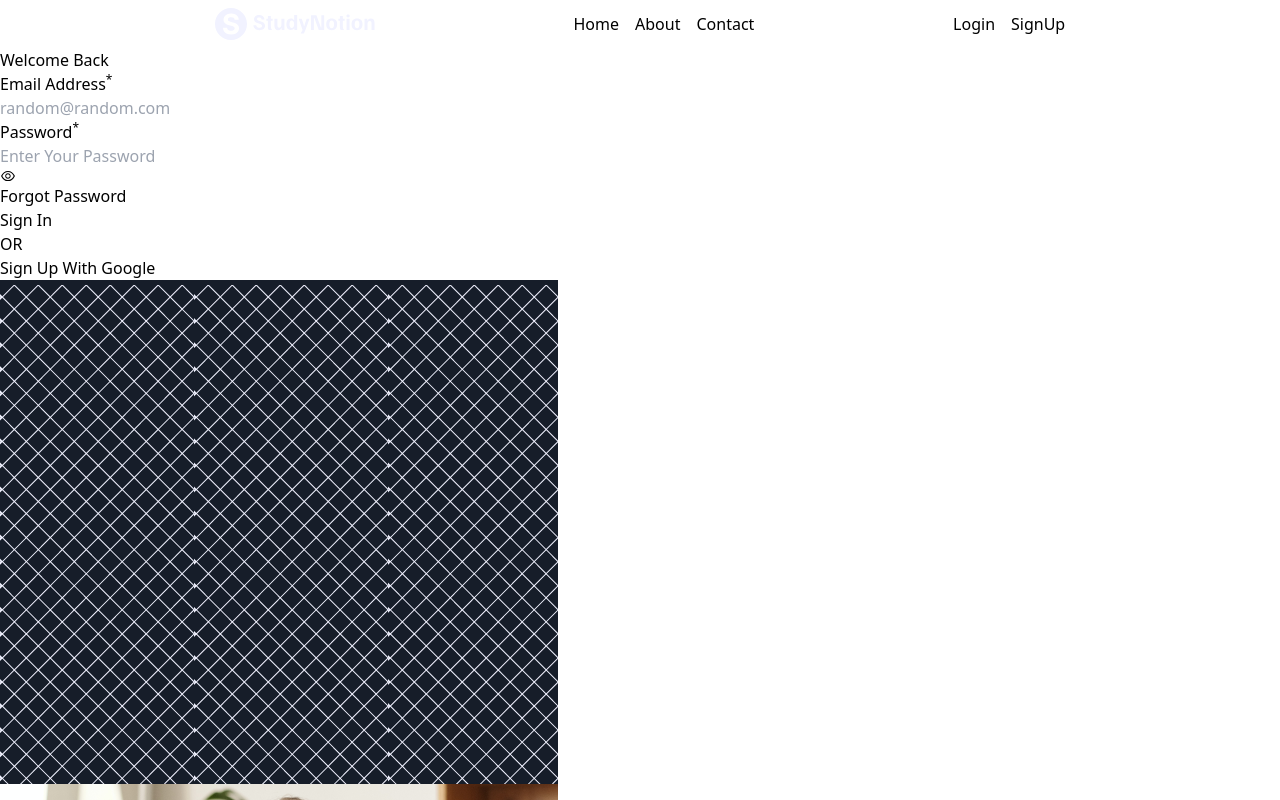
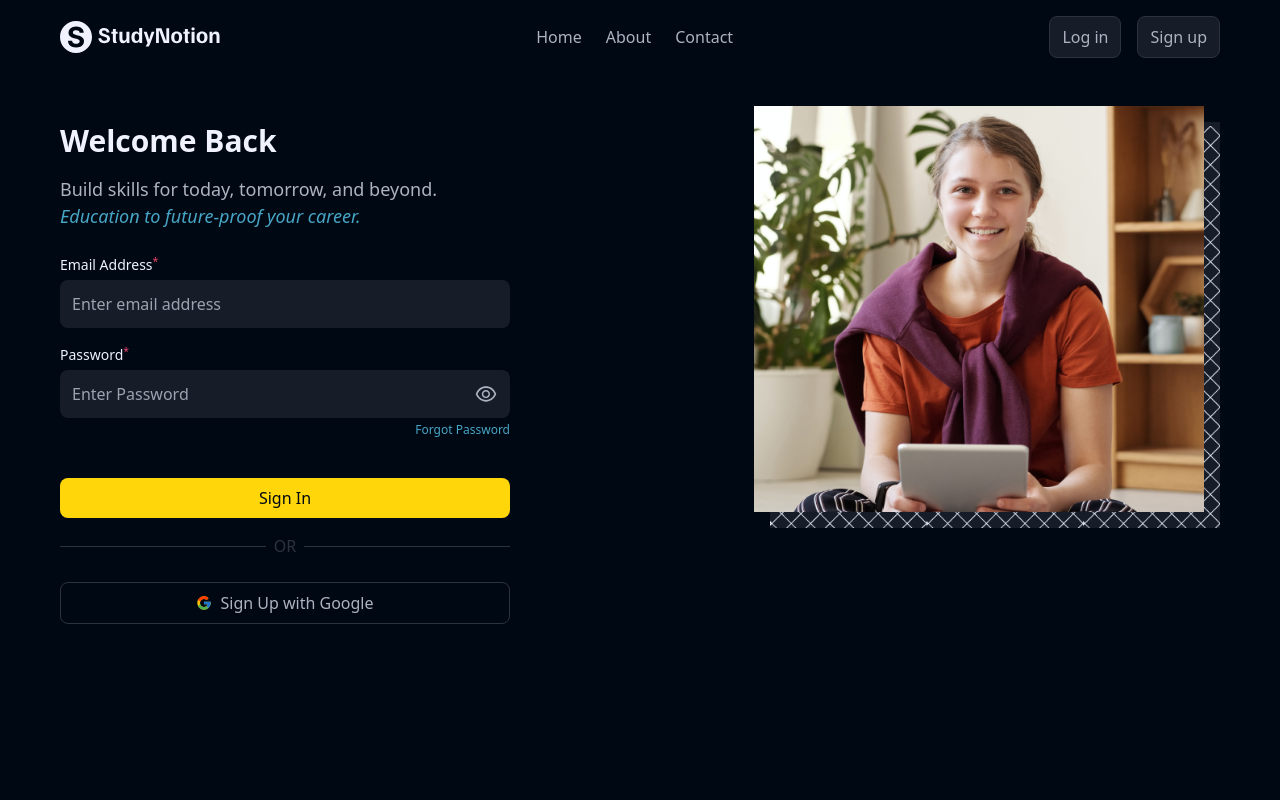
Before and after one commit to NikshayMohla/router-project, a React (Create React App) app: page /login in a window 1280 px wide. Shown: the top 800 px of the page. Built offline with nearby package versions, Linux system fonts and the light colour scheme.

Commit message:
Styling Using TailWind

```diff
--- a/src/App.js
+++ b/src/App.js
@@ -1,26 +1,39 @@
-import React, { useState } from "react";
 import { Route, Routes } from "react-router-dom";
-import Navbar from "./components/Navbar";
-import Home from "./pages/Home";
-import Login from "./pages/Login";
-import Signup from "./pages/Signup";
-import Dashboard from "./pages/Dashboard";
 import "./App.css";
+import Navbar from "./components/Navbar"
+import Home from "./pages/Home"
+import Login from "./pages/Login"
+import Signup from "./pages/Signup"
+import Dashboard from "./pages/Dashboard"
+import { useEffect, useState } from 'react'
+import PrivateRoute from "./components/PrivateRoute";
+
 
 function App() {
-    const [isLoggedIn, setIsLoggedIn] = useState(false);
 
-    return (
-        <div>
-            <Navbar isLoggedIn={isLoggedIn} setIsLoggedIn={setIsLoggedIn} />
-            <Routes>
-                <Route path="/" element={<Home />} />
-                <Route path="/login" element={<Login setIsLoggedIn={setIsLoggedIn} />} />
-                <Route path="/signup" element={<Signup setIsLoggedIn={setIsLoggedIn} />} />
-                <Route path="/dashboard" element={<Dashboard />} />
-            </Routes>
-        </div>
-    );
+  const [isLoggedIn, setIsLoggedIn] = useState(false);
+
+
+  return (
+    <div className="w-screen h-screen bg-richblack-900 flex flex-col">
+      <Navbar isLoggedIn={isLoggedIn} setIsLoggedIn={setIsLoggedIn}/>
+
+      <Routes>
+
+        <Route path="/" element= {<Home isLoggedIn={isLoggedIn}/>} />
+        <Route path="/login" element = {<Login  setIsLoggedIn={setIsLoggedIn} />} />
+        <Route path="/signup" element={<Signup  setIsLoggedIn={setIsLoggedIn} />} />
+        <Route path="/dashboard" element = {
+          <PrivateRoute isLoggedIn={isLoggedIn}>
+              <Dashboard/>
+          </PrivateRoute>
+
+        } />
+
+      </Routes>
+
+    </div>
+    )
 }
 
 export default App;
--- a/src/components/LoginForm.jsx
+++ b/src/components/LoginForm.jsx
@@ -1,64 +1,95 @@
-import React, { useState } from 'react';
-import toast from 'react-hot-toast';
+import React, { useState } from 'react'
 import { AiOutlineEye, AiOutlineEyeInvisible } from "react-icons/ai";
 import { Link, useNavigate } from 'react-router-dom';
+import { toast } from 'react-hot-toast';
 
-const LoginForm = ({ setIsLoggedIn }) => {
-    const [formData, setFormData] = useState({
-        email: "",
-        password: ""
-    });
 
-    const changeHandler = (e) => {
-        setFormData((prevData) => ({
-            ...prevData,
-            [e.target.name]: e.target.value
-        }));
-    };
-
-    const [showPassword, setShowPassword] = useState(false);
+const LoginForm = ({setIsLoggedIn}) => {
 
     const navigate = useNavigate();
-    const submitHandler = (e) => {
-        e.preventDefault();
+
+    const [formData, setFormData] = useState( {
+        email:"", password:""
+    })
+
+    const[showPassword, setShowPassword] = useState(false);
+
+    function changeHandler(event) {
+
+        setFormData( (prevData) =>(
+            {
+                ...prevData,
+                [event.target.name]:event.target.value
+            }
+        ) )
+
+    }
+
+    function submitHandler(event) {
+        event.preventDefault();
         setIsLoggedIn(true);
-        toast.success("Logged In Successfully");
+        toast.success("Logged In");
+        console.log("Printing the formData ");
+        console.log(formData)
         navigate("/dashboard");
-    };
+    }
 
   return (
-        <form onSubmit={submitHandler}>
-            <label htmlFor="email">
-                <p>Email Address<sup>*</sup></p>
+    <form onSubmit={submitHandler}
+    className="flex flex-col w-full gap-y-4 mt-6">
+
+        <label className='w-full'>
+            <p className='text-[0.875rem] text-richblack-5 mb-1 leading-[1.375rem]'>
+                Email Address<sup className='text-pink-200'>*</sup>
+            </p>
             <input
                 required
                 type="email"
-                    value={formData.email}
+                value = {formData.email}
                 onChange={changeHandler}
-                    placeholder='random@random.com'
-                    name='email'
+                placeholder="Enter email address"
+                name="email"
+                className='bg-richblack-800 rounded-[0.5rem] text-richblack-5 w-full p-[12px]'
             />
         </label>
-            <label htmlFor="password">
-                <p>Password<sup>*</sup></p>
+
+        <label className='w-full relative'>
+            <p className='text-[0.875rem] text-richblack-5 mb-1 leading-[1.375rem]'>
+                Password<sup className='text-pink-200'>*</sup>
+            </p>
             <input
                 required
-                    type={showPassword ? "text" : "password"}
-                    value={formData.password}
+                type= {showPassword ? ("text") : ("password")}
+                value = {formData.password}
                 onChange={changeHandler}
-                    placeholder='Enter Your Password'
-                    name='password'
+                placeholder="Enter Password"
+                name="password"
+                className='bg-richblack-800 rounded-[0.5rem] text-richblack-5 w-full p-[12px]'
             />
-                <span onClick={() => setShowPassword((prev) => !prev)}>
-                    {showPassword ? <AiOutlineEyeInvisible /> : <AiOutlineEye />}
+
+            <span
+            className='absolute right-3 top-[38px] cursor-pointer'
+            onClick={() => setShowPassword((prev) => !prev)}>
+                {showPassword ?
+
+                (<AiOutlineEyeInvisible fontSize={24} fill='#AFB2BF'/>) :
+
+                (<AiOutlineEye fontSize={24} fill='#AFB2BF'/>)}
             </span>
-                <Link to="/forgot-password">
-                    <p>Forgot Password</p>
+
+            <Link to="#">
+                <p className='text-xs mt-1 text-blue-100 max-w-max ml-auto'>
+                    Forgot Password
+                </p>
             </Link>
         </label>
-            <button>Sign In</button>
+
+        <button className='bg-yellow-50 rounded-[8px] font-medium text-richblack-900 px-[12px] py-[8px] mt-6'>
+            Sign In
+        </button>
+
     </form>
-    );
-};
+  )
+}
 
-export default LoginForm;
+export default LoginForm
--- a/src/components/Navbar.jsx
+++ b/src/components/Navbar.jsx
@@ -1,69 +1,77 @@
 import React from 'react'
 import logo from "../assets/Logo.svg"
-import { Link, useNavigate } from 'react-router-dom'
-import toast from 'react-hot-toast'
+import {Link} from "react-router-dom"
+import {toast} from "react-hot-toast"
 
-const Navbar = ({ isLoggedIn, setIsLoggedIn }) => {
-    let navigate=useNavigate()
+
+const Navbar = (props) => {
+    let isLoggedIn = props.isLoggedIn;
+    let setIsLoggedIn = props.setIsLoggedIn;
+
   return (
-        <div className='flex justify-evenly items-center px-4 py-2'>
+    <div className='flex justify-between items-center w-11/12 max-w-[1160px] py-4 mx-auto'>
+
         <Link to="/">
-                <img src={logo} alt="LOGO" width={160} height={32} loading='lazy' />
+            <img src={logo} alt="Logo" width={160} height={32} loading="lazy"/>
         </Link>
 
         <nav>
-                <ul className="flex gap-4">
+            <ul className='text-richblack-100 flex gap-x-6'>
                 <li>
-                        <Link to="/">
-                            Home
-                        </Link>
+                    <Link to="/">Home</Link>
                 </li>
                 <li>
-                        <Link to="/about">
-                            About
-                        </Link>
+                    <Link to="/">About</Link>
                 </li>
                 <li>
-                        <Link to="/contact">
-                            Contact
-                        </Link>
+                    <Link to="/">Contact</Link>
                 </li>
             </ul>
         </nav>
 
-            <div className='flex gap-4'>
-                {!isLoggedIn ? (
-                    <>
+        {/* Login - SignUp - LogOut - Dashboard */}
+        <div className='flex items-center gap-x-4'>
+            { !isLoggedIn &&
                 <Link to="/login">
-                            <button className="btn">
-                                Login
+                    <button className='bg-richblack-800 text-richblack-100 py-[8px]
+                    px-[12px] rounded-[8px] border border-richblack-700'>
+                        Log in
                     </button>
                 </Link>
+            }
+            { !isLoggedIn &&
                 <Link to="/signup">
-                            <button className="btn">
-                                SignUp
+                    <button  className='bg-richblack-800 text-richblack-100 py-[8px]
+                    px-[12px] rounded-[8px] border border-richblack-700'>
+                        Sign up
                     </button>
                 </Link>
-                    </>
-                ) : (
-                    <>
+            }
+            { isLoggedIn &&
+                <Link to="/">
+                    <button onClick={() => {
+                        setIsLoggedIn(false);
+                        toast.success("Logged Out");
+                    }}
+                    className='bg-richblack-800 text-richblack-100 py-[8px]
+                    px-[12px] rounded-[8px] border border-richblack-700'>
+                        Log Out
+                    </button>
+                </Link>
+            }
+            { isLoggedIn &&
                 <Link to="/dashboard">
-                            <button className="btn">
+                    <button
+                     className='bg-richblack-800 text-richblack-100 py-[8px]
+                    px-[12px] rounded-[8px] border border-richblack-700'>
                         Dashboard
                     </button>
                 </Link>
-                        <button onClick={() => {
-                            setIsLoggedIn(false);
-                            toast.success("Logged Out");
-                            navigate("/")
-                        }} className="btn">
-                            LogOut
-                        </button>
-                    </>
-                )}
+            }
         </div>
+
     </div>
-    );
+  )
 }
 
-export default Navbar;
+export default Navbar
--- /dev/null
+++ b/src/components/PrivateRoute.js
@@ -0,0 +1,13 @@
+import React from 'react'
+import {Navigate} from 'react-router-dom';
+
+const PrivateRoute = ({isLoggedIn, children}) => {
+  if(isLoggedIn) {
+    return children;
+  }
+  else {
+    return <Navigate to="/login"/>
+  }
+}
+
+export default PrivateRoute
--- a/src/components/SignupForm.jsx
+++ b/src/components/SignupForm.jsx
@@ -1,113 +1,185 @@
-import React, { useState } from 'react';
-import toast from 'react-hot-toast';
+import React, { useState } from 'react'
 import { AiOutlineEye, AiOutlineEyeInvisible } from "react-icons/ai";
+import {toast} from "react-hot-toast"
 import { useNavigate } from 'react-router-dom';
 
-const SignupForm = ({ setIsLoggedIn }) => {
+
+const SignupForm = ({setIsLoggedIn}) => {
+    const navigate = useNavigate();
+
     const [formData, setFormData] = useState({
-        firstName: "",
-        lastName: "",
-        email: "",
-        password: "",
-        confirmPassword: ""
-    });
+        firstName:"",
+        lastName:"",
+        email:"",
+        password:"",
+        confirmPassword:""
+    })
 
-    const changeHandler = (e) => {
-        setFormData((prevData) => ({
+    const [showPassword, setShowPassword] = useState(false);
+    const [showConfirmPassword, setShowConfirmPassword] = useState(false);
+    const [accountType, setAccountType] = useState("student");
+
+    function changeHandler(event) {
+
+        setFormData( (prevData) =>(
+            {
                 ...prevData,
-            [e.target.name]: e.target.value
-        }));
+                [event.target.name]:event.target.value
+            }
+        ) )
+
+    }
+
+    function submitHandler(event) {
+        event.preventDefault();
+        if(formData.password != formData.confirmPassword) {
+            toast.error("Passwords do not match");
+            return ;
+        }
+
+        setIsLoggedIn(true);
+        toast.success("Account Created");
+        const accountData = {
+            ...formData
         };
 
-    const [showPassword, setShowPassword] = useState(false);
-    let navigate = useNavigate()
-    const submitHandler = (e) => {
-        e.preventDefault();
-        if (formData.password != formData.confirmPassword) {
-            toast.error("Sahi Password Daal")
-            return;
+        const finalData = {
+            ...accountData,
+            accountType
         }
-        setIsLoggedIn(true)
-        toast.success(`Welcome`);
-        navigate("/dashboard")
+
+        console.log("printing Final account data ");
+        console.log(finalData);
+
+        navigate("/dashboard");
+
     }
+
 
   return (
     <div>
-            <div>
-                <button>Student</button>
-                <button>Instructor</button>
+        {/* student-Instructor tab */}
+        <div
+        className='flex bg-richblack-800 p-1 gap-x-1 my-6 rounded-full max-w-max'>
+
+            <button
+            className={`${accountType === "student"
+            ?
+              "bg-richblack-900 text-richblack-5"
+            :"bg-transparent text-richblack-200"} py-2 px-5 rounded-full transition-all duration-200`}
+            onClick={()=> setAccountType("student")}>
+                Student
+            </button>
+
+            <button
+            className={`${accountType === "instructor"
+            ?
+              "bg-richblack-900 text-richblack-5"
+            :"bg-transparent text-richblack-200"} py-2 px-5 rounded-full transition-all duration-200`}
+            onClick={() => setAccountType("instructor")}>
+                Instructor
+            </button>
         </div>
-            <form onSubmit={submitHandler}>
-                <div>
-                    <label htmlFor="firstName">
-                        <p>First Name <sup>*</sup></p>
-                    </label>
+
+        <form onSubmit={submitHandler} >
+        {/* first name and lastName */}
+            <div className='flex gap-x-4 mt-[20px]'>
+                    <label className='w-full'>
+                        <p className='text-[0.875rem] text-richblack-5 mb-1 leading-[1.375rem]'>First Name<sup className='text-pink-200'>*</sup></p>
                         <input
                             required
                             type="text"
-                        name='firstName'
+                            name="firstName"
                             onChange={changeHandler}
-                        placeholder='Enter First Name'
+                            placeholder="Enter First Name"
                             value={formData.firstName}
+                            className='bg-richblack-800 rounded-[0.5rem] text-richblack-5 w-full p-[12px]'
                         />
-                    <label htmlFor="lastName">
-                        <p>Last Name <sup>*</sup></p>
                     </label>
+
+                    <label className='w-full'>
+                        <p className='text-[0.875rem] text-richblack-5 mb-1 leading-[1.375rem]'>Last Name<sup className='text-pink-200'>*</sup></p>
                         <input
                             required
                             type="text"
-                        name='lastName'
+                            name="lastName"
                             onChange={changeHandler}
-                        placeholder='Enter Last Name'
+                            placeholder="Enter Last Name"
                             value={formData.lastName}
+                            className='bg-richblack-800 rounded-[0.5rem] text-richblack-5 w-full p-[12px]'
                         />
+                    </label>
             </div>
-                <label htmlFor="email">
-                    <p>Email Address <sup>*</sup></p>
-                </label>
+            {/* email Add */}
+            <div className='mt-[20px]'>
+            <label className='w-full mt-[20px]'>
+                    <p className='text-[0.875rem] text-richblack-5 mb-1 leading-[1.375rem]'>Email Address<sup className='text-pink-200'>*</sup></p>
                     <input
                         required
                         type="email"
-                    name='email'
+                        name="email"
                         onChange={changeHandler}
-                    placeholder='Enter Email'
+                        placeholder="Enter Email Address "
                         value={formData.email}
+                        className='bg-richblack-800 rounded-[0.5rem] text-richblack-5 w-full p-[12px]'
                     />
-                <div>
-                    <label htmlFor="password">
-                        <p>Create Password<sup>*</sup></p>
+            </label>
+            </div>
+
+
+            {/* createPassword and Confirm Password */}
+            <div className='w-full flex gap-x-4 mt-[20px]'>
+                <label className='w-full relative'>
+                    <p className='text-[0.875rem] text-richblack-5 mb-1 leading-[1.375rem]'>Create Password<sup className='text-pink-200'>*</sup></p>
                     <input
                         required
-                            type={showPassword ? "text" : "password"}
-                            name='password'
+                        type= {showPassword ? ("text") : ("password")}
+                        name="password"
                         onChange={changeHandler}
-                            placeholder='Enter Password'
+                        placeholder="Enter Password"
                         value={formData.password}
+                        className='bg-richblack-800 rounded-[0.5rem] text-richblack-5 w-full p-[12px]'
                     />
-                        <span onClick={() => setShowPassword((prev) => !prev)}>
-                            {showPassword ? <AiOutlineEyeInvisible /> : <AiOutlineEye />}
+                    <span
+                     className='absolute right-3 top-[38px] cursor-pointer'
+                    onClick={() => setShowPassword((prev) => !prev)}>
+                        {showPassword ?
+
+                        (<AiOutlineEyeInvisible fontSize={24} fill='#AFB2BF'/>) :
+
+                        (<AiOutlineEye fontSize={24} fill='#AFB2BF'/>)}
                     </span>
                 </label>
-                    <label htmlFor="confirmPassword">
-                        <p>Confirm Password<sup>*</sup></p>
+
+                <label className='w-full relative'>
+                    <p className='text-[0.875rem] text-richblack-5 mb-1 leading-[1.375rem]'>Confirm Password<sup className='text-pink-200'>*</sup></p>
                     <input
                         required
-                            type={showPassword ? "text" : "password"}
-                            name='confirmPassword'
+                        type= {showConfirmPassword ? ("text") : ("password")}
+                        name="confirmPassword"
                         onChange={changeHandler}
-                            placeholder='Confirm Password'
+                        placeholder="Confirm Password"
                         value={formData.confirmPassword}
+                        className='bg-richblack-800 rounded-[0.5rem] text-richblack-5 w-full p-[12px]'
                     />
-                        <span onClick={() => setShowPassword((prev) => !prev)}>
-                            {showPassword ? <AiOutlineEyeInvisible /> : <AiOutlineEye />}
+                    <span
+                     className='absolute right-3 top-[38px] cursor-pointer'
+                    onClick={() => setShowConfirmPassword((prev) => !prev)}>
+                        {showConfirmPassword ?
+
+                         (<AiOutlineEyeInvisible fontSize={24} fill='#AFB2BF'/>) :
+
+                         (<AiOutlineEye fontSize={24} fill='#AFB2BF'/>)}
                     </span>
                 </label>
             </div>
-                <button>Create Account</button>
+        <button className=' w-full bg-yellow-50 rounded-[8px] font-medium text-richblack-900 px-[12px] py-[8px] mt-6'>
+            Create Account
+        </button>
         </form>
+
     </div>
-    );
-};
+  )
+}
 
-export default SignupForm;
+export default SignupForm
--- a/src/components/Template.jsx
+++ b/src/components/Template.jsx
@@ -1,34 +1,68 @@
-import React from 'react';
-import frameImage from "../assets/frame.png";
-import SignUpForm from "../components/SignupForm";
-import LoginForm from "../components/LoginForm";
+import React from 'react'
+import frameImage from "../assets/frame.png"
+import SignupForm from './SignupForm'
+import LoginForm from './LoginForm'
+import {FcGoogle} from "react-icons/fc"
 
-const Template = ({ title, desc1, desc2, image, formType, setIsLoggedIn }) => {
-    return (
-        <div>
-            <div>
-                <h1>{title}</h1>
-                <p>
-                    <span>{desc1}</span>
-                    <span>{desc2}</span>
+
+const Template = ({title, desc1, desc2, image, formtype, setIsLoggedIn}) => {
+
+    // console.log("ye rha mera form type");
+    // console.log(formtype)
+  return (
+    <div className='flex justify-between w-11/12 max-w-[1160px] py-12 mx-auto gap-x-12 gap-y-0'>
+
+        <div className='w-11/12 max-w-[450px]' >
+            <h1
+            className='text-richblack-5 font-semibold text-[1.875rem] leading-[2.375rem]'
+            >
+                {title}
+            </h1>
+
+            <p className='text-[1.125rem] leading[1.625rem] mt-4' >
+                <span className='text-richblack-100'>{desc1}</span>
+                <br/>
+                <span className='text-blue-100 italic'>{desc2}</span>
+            </p>
+
+            {formtype === "signup" ?
+            (<SignupForm setIsLoggedIn={setIsLoggedIn}/>):
+            (<LoginForm setIsLoggedIn={setIsLoggedIn}/>)}
+
+            <div className='flex w-full items-center my-4 gap-x-2'>
+                <div className='w-full h-[1px] bg-richblack-700'></div>
+                <p className='text-richblack-700 font-medium leading[1.375rem]'>
+                    OR
                 </p>
-                {formType === "signup" ? (
-                    <SignUpForm setIsLoggedIn={setIsLoggedIn} />
-                ) : (
-                    <LoginForm setIsLoggedIn={setIsLoggedIn} />
-                )}
-                <div>
-                    <div></div>
-                    <p>OR</p>
-                </div>
-                <button>Sign Up With Google</button>
+                <div className='w-full h-[1px] bg-richblack-700'></div>
             </div>
-            <div>
-                <img src={frameImage} alt="Frame" width={558} height={504} loading='lazy' />
-                <img src={image} alt="student" width={558} height={490} loading='lazy' />
-            </div>
+
+            <button className='w-full flex justify-center items-center rounded-[8px] font-medium text-richblack-100
+            border border-richblack-700 px-[12px] py-[8px] gap-x-2 mt-6 '>
+                <FcGoogle/>
+                <p>Sign Up with Google</p>
+            </button>
+
         </div>
-    );
-};
 
-export default Template;
+        <div className='relative w-11/12 max-w-[450px] '>
+            <img src={frameImage}
+                alt="Pattern"
+                width={558}
+                height={504}
+                loading="lazy"/>
+
+            <img src={image}
+                alt="Students"
+                width={558}
+                height={490}
+                loading="lazy"
+                className='absolute -top-4 right-4'
+                />
+        </div>
+
+    </div>
+  )
+}
+
+export default Template
--- a/src/pages/Login.jsx
+++ b/src/pages/Login.jsx
@@ -1,17 +1,18 @@
-import Template from "../components/Template";
-import loginImg from "../assets/login.png";
+import React from 'react'
+import Template from '../components/Template'
+import loginImg from "../assets/login.png"
 
-function Login({ setIsLoggedIn }) {
+const Login = ({setIsLoggedIn}) => {
   return (
     <Template
       title="Welcome Back"
-            description1="Build skills for today, tomorrow, and beyond."
-            description2="Education to future-proof your career."
+      desc1="Build skills for today, tomorrow, and beyond."
+      desc2="Education to future-proof your career."
       image={loginImg}
-            formType="login"
+      formtype="login"
       setIsLoggedIn={setIsLoggedIn}
     />
-    );
+  )
 }
 
-export default Login;
+export default Login
--- a/src/pages/Signup.jsx
+++ b/src/pages/Signup.jsx
@@ -1,17 +1,18 @@
-import Template from "../components/Template";
-import signupImg from "../assets/signup.png";
+import React from 'react'
+import signupImg from "../assets/signup.png"
+import Template from '../components/Template'
 
-function Signup({ setIsLoggedIn }) {
+const Signup = ({ setIsLoggedIn }) => {
     return (
         <Template
             title="Join the millions learning to code with StudyNotion for free"
-            description1="Build skills for today, tomorrow, and beyond."
-            description2="Education to future-proof your career."
+            desc1="Build skills for today, tomorrow, and beyond."
+            desc2="Education to future-proof your career."
             image={signupImg}
-            formType="signup"
+            formtype="signup"
             setIsLoggedIn={setIsLoggedIn}
         />
-    );
+    )
 }
 
-export default Signup;
+export default Signup
```
Also changed, not shown: src/pages/Dashboard.jsx (+7 -5 lines), src/pages/Home.jsx (+6 -4 lines). Lines whose indentation alone changed are shown as unchanged.
